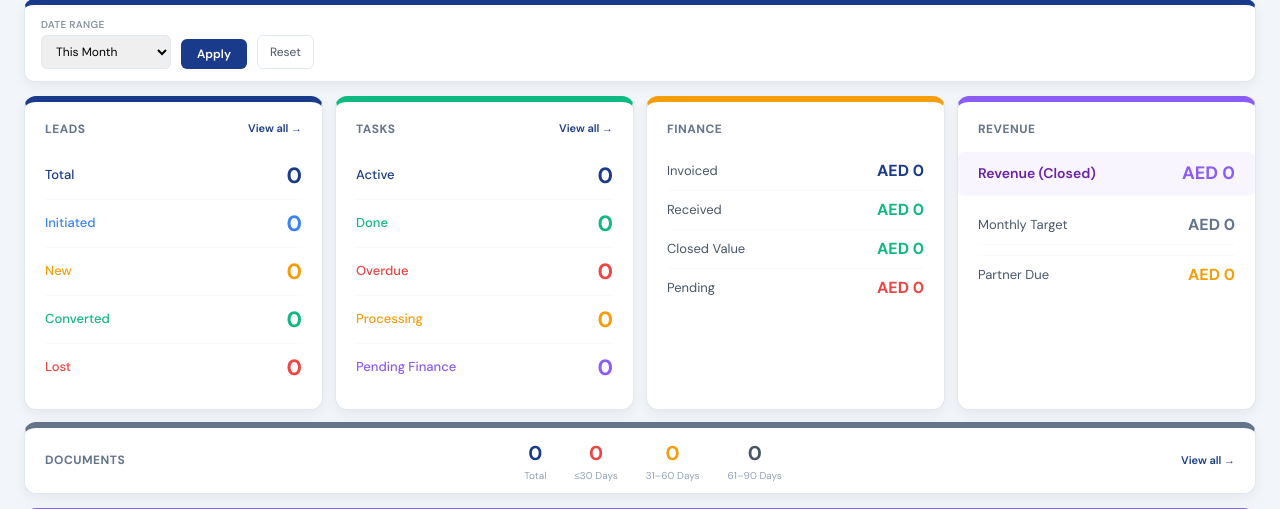
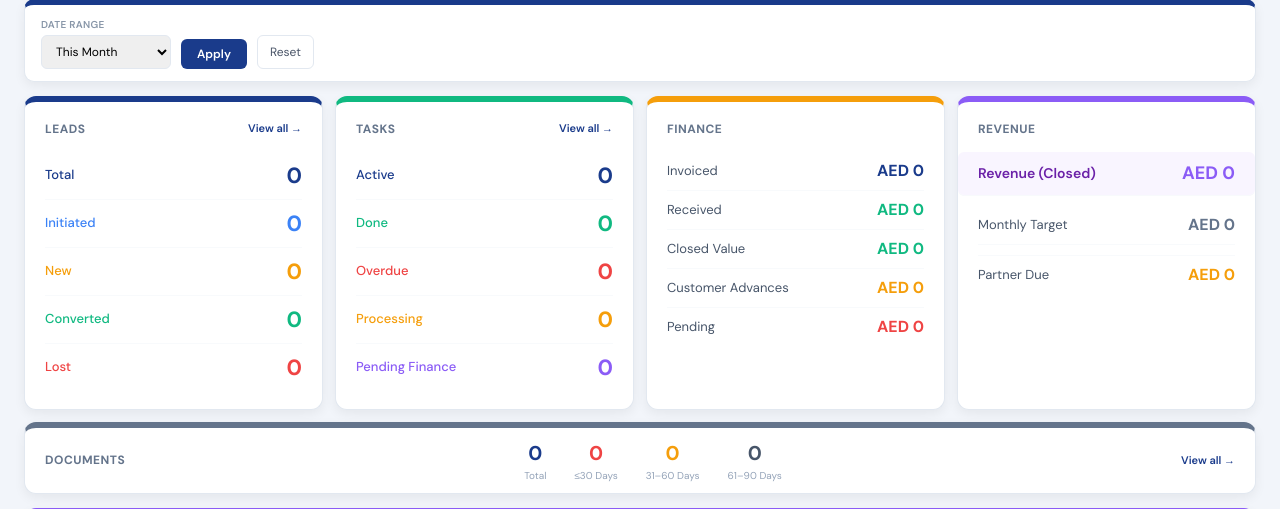
Before and after one commit to astershafeer-prog/tahfeel-crm, a Flask app: page /dashboard in a window 1280 px wide; the page is wider, and only the part inside the window is pictured. Shown: the part 230-739 px from the top of that part. Run offline with Flask 3, Linux system fonts and the light colour scheme; the visitor is signed in with stand-in values (Sample User, id 1).

Commit message:
feat: Add 'Customer Advances' metric to Finance card - shows money received for uncompleted work (liability)

```diff
--- a/app.py
+++ b/app.py
@@ -516,6 +516,7 @@ def dashboard():
                                total_received=total_received,
                                total_pending=total_pending,
                                completed_value=completed_value,
+                               customer_advances=customer_advances,
                                now=now,
                                birthdays_today=[],
                                total_revenue=total_revenue,
@@ -574,6 +575,10 @@ def dashboard():
             total_received = sum((j.amount_received or 0) for j in active_jobs)
             total_pending = total_invoiced - total_received
             completed_value = sum((j.amount_received or 0) for j in done_jobs)
+
+            # Customer Advances = Money received for work NOT yet completed (active tasks only)
+            customer_advances = sum((j.amount_received or 0) for j in active_jobs if j.status in ['Assigned', 'Processing'])
+
             try:
                 total_revenue = sum((j.revenue or 0) for j in closed_revenue_jobs)
                 # Partner commission pending
@@ -588,7 +593,7 @@ def dashboard():
             recent_jobs = [j for j in all_jobs if j.status not in ['Done', 'Closed', 'Pending Finance Approval']][:10]
         except:
             jobs = all_jobs = active_jobs = done_jobs = closed_jobs = overdue_jobs = pending_approval = pending_close = recent_jobs = []
-            total_invoiced = total_received = total_pending = completed_value = total_revenue = 0
+            total_invoiced = total_received = total_pending = completed_value = customer_advances = total_revenue = 0
 
         # Lead stats
         total = len(leads)
--- a/templates/dashboard_admin.html
+++ b/templates/dashboard_admin.html
@@ -65,6 +65,7 @@
         <div style="display:flex;justify-content:space-between;align-items:center;padding:7px 0;border-bottom:0.5px solid #F8FAFC;"><span style="font-size:13px;color:#475569;">Invoiced</span><span style="font-size:16px;font-weight:700;color:#1A3B8B;">AED {{ '{:,.0f}'.format(total_invoiced) }}</span></div>
         <div style="display:flex;justify-content:space-between;align-items:center;padding:7px 0;border-bottom:0.5px solid #F8FAFC;"><span style="font-size:13px;color:#475569;">Received</span><span style="font-size:16px;font-weight:700;color:#10B981;">AED {{ '{:,.0f}'.format(total_received) }}</span></div>
         <div style="display:flex;justify-content:space-between;align-items:center;padding:7px 0;border-bottom:0.5px solid #F8FAFC;"><span style="font-size:13px;color:#475569;">Closed Value</span><span style="font-size:16px;font-weight:700;color:#10B981;">AED {{ '{:,.0f}'.format(completed_value) }}</span></div>
+        <div style="display:flex;justify-content:space-between;align-items:center;padding:7px 0;border-bottom:0.5px solid #F8FAFC;"><span style="font-size:13px;color:#475569;">Customer Advances</span><span style="font-size:16px;font-weight:700;color:#F59E0B;">AED {{ '{:,.0f}'.format(customer_advances or 0) }}</span></div>
         <div style="display:flex;justify-content:space-between;align-items:center;padding:7px 0;"><span style="font-size:13px;color:#475569;">Pending</span><span style="font-size:16px;font-weight:700;color:#EF4444;">AED {{ '{:,.0f}'.format(total_pending) }}</span></div>
         {% if total_invoiced > 0 %}{% set crate = [(total_received / total_invoiced * 100)|int, 100]|min %}<div style="margin-top:10px;"><div style="display:flex;justify-content:space-between;margin-bottom:4px;"><span style="font-size:11px;color:#475569;">Collection Rate</span><span style="font-size:11px;font-weight:700;color:#1A3B8B;">{{ crate }}%</span></div><div style="height:6px;background:#F1F5F9;border-radius:10px;overflow:hidden;"><div style="width:{{ crate }}%;height:100%;background:#1A3B8B;border-radius:10px;"></div></div></div>{% endif %}
       </div>
```
